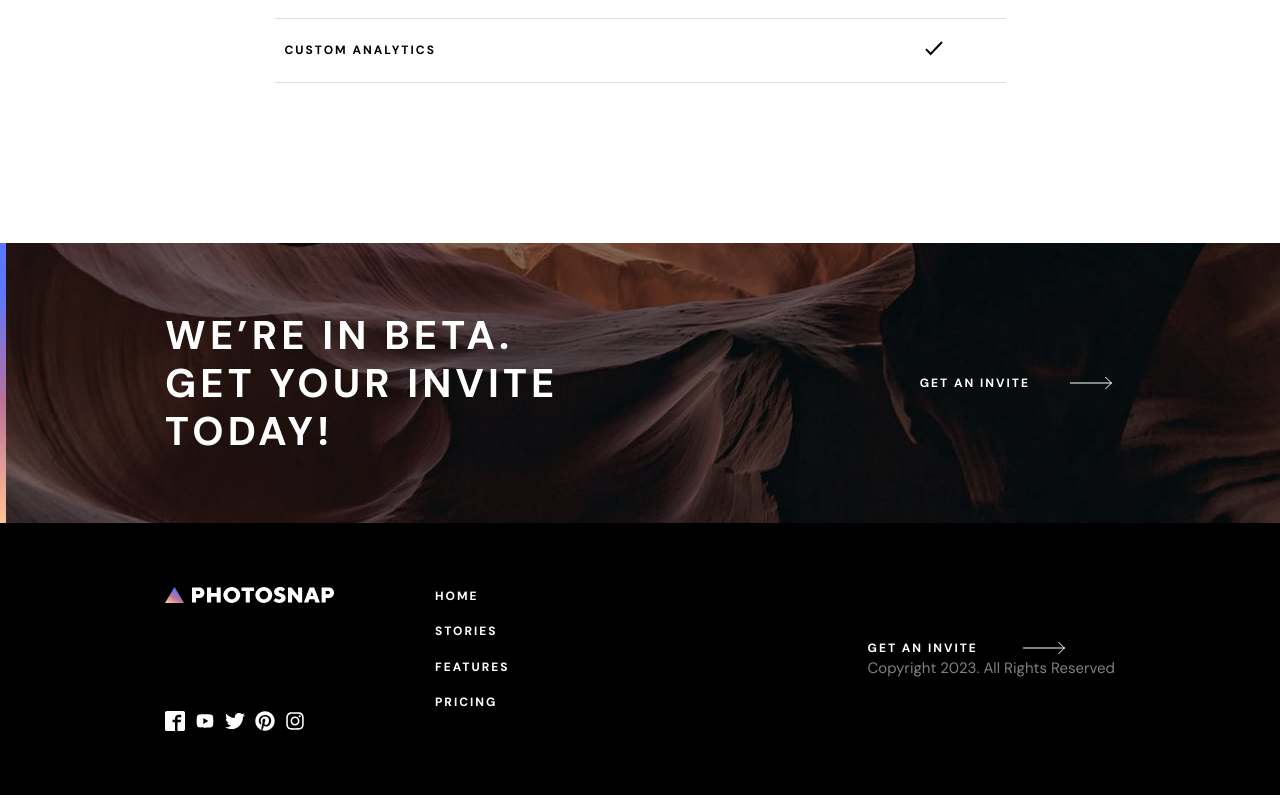
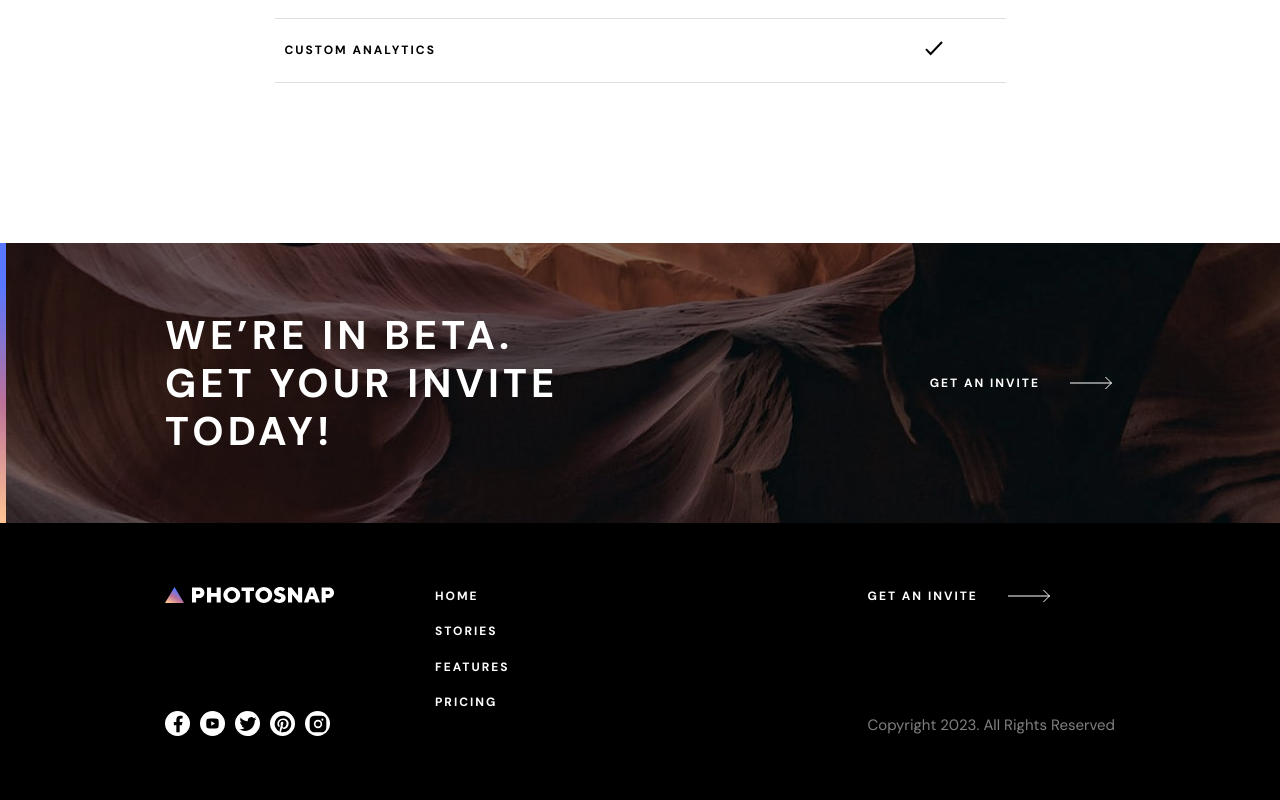
Before and after one commit to Olatoyan/photosnap-multi-page-website, a React (Vite) app: page /pricing in a window 1280 px wide. Shown: the part 1950-2750 px from the top of the page. Built offline with nearby package versions, Linux system fonts and the light colour scheme; the HTML template or start-up script is replaced by a standard one.

Commit message:
finished styling

```diff
--- a/src/App.jsx
+++ b/src/App.jsx
@@ -1,17 +1,36 @@
-import { Route, Routes } from "react-router-dom";
-import HomePage from "./pages/HomePage";
-import StoriesPage from "./pages/StoriesPage";
-import FeaturesPage from "./pages/FeaturesPage";
-import PricingPage from "./pages/PricingPage";
+import { AnimatePresence } from "framer-motion";
+import { Suspense, lazy } from "react";
+import { Route, Routes, useLocation } from "react-router-dom";
+
+const HomePage = lazy(() => import("./pages/HomePage"));
+const StoriesPage = lazy(() => import("./pages/StoriesPage"));
+const FeaturesPage = lazy(() => import("./pages/FeaturesPage"));
+const PricingPage = lazy(() => import("./pages/PricingPage"));
+// import HomePage from "./pages/HomePage";
+// import FeaturesPage from "./pages/FeaturesPage";
+// import PricingPage from "./pages/PricingPage";
+// import StoriesPage from "./pages/StoriesPage";
 
 function App() {
+  const location = useLocation();
+
   return (
-    <Routes>
-      <Route path="/" element={<HomePage />} />
-      <Route path="stories" element={<StoriesPage />} />
-      <Route path="features" element={<FeaturesPage />} />
-      <Route path="pricing" element={<PricingPage />} />
-    </Routes>
+    <AnimatePresence mode="wait">
+      <Suspense
+        fallback={
+          <div className="box">
+            <div className="loader"></div>
+          </div>
+        }
+      >
+        <Routes location={location} key={location.pathname}>
+          <Route path="/" element={<HomePage />} />
+          <Route path="stories" element={<StoriesPage />} />
+          <Route path="features" element={<FeaturesPage />} />
+          <Route path="pricing" element={<PricingPage />} />
+        </Routes>
+      </Suspense>
+    </AnimatePresence>
   );
 }
 
--- a/src/features/pricings/PricingPlans.jsx
+++ b/src/features/pricings/PricingPlans.jsx
@@ -26,7 +26,7 @@ function PricingPlans() {
           Monthly
         </span>
         <div
-          className={`relative h-[3.2rem] w-[6.4rem] cursor-pointer rounded-full bg-[#dfdfdf] before:absolute before:left-[0.3rem] before:top-[0.3rem] before:h-[2.5rem] before:w-[2.5rem] before:rounded-full before:bg-black ${
+          className={`relative h-[3.2rem] w-[6.4rem] cursor-pointer rounded-full bg-[#dfdfdf] transition-all duration-300 before:absolute before:left-[0.3rem] before:top-[0.3rem] before:h-[2.5rem] before:w-[2.5rem] before:rounded-full before:bg-black before:transition-all before:duration-300 hover:bg-black hover:before:bg-white ${
             type === "month"
               ? "before:translate-x-0"
               : "before:translate-x-[120%]"
--- a/src/features/pricings/PricingPlansItem.jsx
+++ b/src/features/pricings/PricingPlansItem.jsx
@@ -22,7 +22,7 @@ function PricingPlansItem({ plan, text, price, type, color }) {
       <button
         className={`${
           color === "black" ? "bg-white text-black" : "bg-black text-white"
-        } w-full py-[1.2rem] text-[1.2rem] font-bold uppercase tracking-[0.2rem]`}
+        } w-full py-[1.2rem] text-[1.2rem] font-bold uppercase tracking-[0.2rem] transition-all duration-300 hover:bg-[#dfdfdf] hover:text-black `}
       >
         Pick plan
       </button>
--- a/src/features/stories/StoriesHeroSection.jsx
+++ b/src/features/stories/StoriesHeroSection.jsx
@@ -41,12 +41,7 @@ function StoriesHeroSection() {
             eastern Kentucky and West Virginia, and while the ridges are not
             high, the terrain is extremely rugged.
           </p>
-          <p className="flex items-center gap-3">
-            <span className="text-[1.2rem] font-bold uppercase tracking-[0.2rem]">
-              Read the story
-            </span>
-            <Cta color="white" />
-          </p>
+          <Cta color="white" text="read the story" />
         </div>
       </div>
       <div className="absolute left-0 top-0 h-full w-full bg-black bg-opacity-30"></div>
--- a/src/index.css
+++ b/src/index.css
@@ -5,3 +5,24 @@
 html {
   font-size: 62.5%;
 }
+
+.box {
+  display: flex;
+  justify-content: center;
+  align-items: center;
+  height: 100vh;
+}
+
+.loader {
+  width: 120px;
+  height: 20px;
+  background: linear-gradient(#000 0 0) left -40px top 0/40px 100% no-repeat #eee;
+  -webkit-mask: conic-gradient(from 90deg at 5px 5px, #0000 25%, #000 0) 0 0 /
+    calc((100% - 5px) / 5) calc(100% - 5px);
+  animation: l10 1s infinite linear;
+}
+@keyframes l10 {
+  100% {
+    background-position: right -40px top 0;
+  }
+}
--- a/src/ui/Beta.jsx
+++ b/src/ui/Beta.jsx
@@ -17,12 +17,9 @@ function Beta() {
         We’re in beta. <br />
         Get your invite <br /> today!
       </h2>
-      <p className="flex items-center gap-4">
-        <span className="text-[1.2rem] font-bold uppercase tracking-[0.2rem]">
-          Get an invite
-        </span>
-        <Cta color="white" />
-      </p>
+
+      <Cta color="white" text="Get an invite" />
+
       <div className="bg-lin-grad absolute left-0 h-[28rem] w-[0.6rem]"></div>
     </section>
   );
--- a/src/ui/Footer.jsx
+++ b/src/ui/Footer.jsx
@@ -1,6 +1,11 @@
-import { ImFacebook2 } from "react-icons/im";
-import { RiYoutubeFill } from "react-icons/ri";
-import { FaInstagram, FaPinterest, FaTwitter } from "react-icons/fa";
+import {
+  RiInstagramFill,
+  RiPinterestFill,
+  RiTwitterFill,
+  RiYoutubeFill,
+  RiFacebookFill,
+} from "react-icons/ri";
+
 import { Link } from "react-router-dom";
 import Cta from "./Cta";
 
@@ -8,35 +13,43 @@ function Footer() {
   const year = new Date().getFullYear();
 
   return (
-    <footer className="flex items-center gap-40 bg-black px-[16.5rem] py-[6.4rem] text-white desktop:min-h-[29rem] desktop:items-stretch desktop:px-36 mobile:flex-col mobile:px-8 mobile:py-[5.6rem]">
+    <footer className="flex items-stretch gap-40 bg-black px-[16.5rem] py-[6.4rem] text-white desktop:min-h-[29rem] desktop:items-stretch desktop:px-36 mobile:flex-col mobile:px-8 mobile:py-[5.6rem]">
       <div className="grid grid-cols-2 gap-x-40 desktop:grid-cols-1 mobile:justify-items-center mobile:gap-y-12">
-        {/* <div className="flex flex-col justify-between"> */}
         <img
           src="./shared/desktop/footer-logo.svg"
           alt="logo"
           className="desktop:row-start-1"
         />
-        {/* </div> */}
         <div className="row-start-2 flex items-center gap-4 desktop:row-start-3 mobile:col-start-1 mobile:row-start-2">
-          <ImFacebook2 size="2rem" />
-          <RiYoutubeFill size="2rem" />
-          <FaTwitter size="2rem" />
-          <FaPinterest size="2rem" />
-          <FaInstagram size="2rem" />
+          <div className="hover:bg-fb flex h-[2.5rem] w-[2.5rem] cursor-pointer items-center justify-center rounded-full bg-white">
+            <RiFacebookFill size="2rem" color="black" />
+          </div>
+          <div className="hover:bg-yt flex h-[2.5rem] w-[2.5rem] cursor-pointer items-center justify-center rounded-full bg-white">
+            <RiYoutubeFill size="1.5rem" color="black" />
+          </div>
+          <div className="hover:bg-x flex h-[2.5rem] w-[2.5rem] cursor-pointer items-center justify-center rounded-full bg-white">
+            <RiTwitterFill size="2rem" color="black" />
+          </div>
+          <div className="hover:bg-pin flex h-[2.5rem] w-[2.5rem] cursor-pointer items-center justify-center rounded-full bg-white">
+            <RiPinterestFill size="2rem" color="black" />
+          </div>
+          <div className="hover:bg-ig flex h-[2.5rem] w-[2.5rem] cursor-pointer items-center justify-center rounded-full bg-white">
+            <RiInstagramFill size="2rem" color="black" />
+          </div>
         </div>
 
         <div className="col-start-2 row-start-1 row-end-2 desktop:col-start-1 desktop:row-start-2 mobile:col-start-1 mobile:row-start-3 mobile:row-end-4">
           <ul className="flex flex-col items-start gap-7 desktop:flex-row mobile:flex-col mobile:items-center">
-            <li className="text-[1.2rem] font-bold uppercase tracking-[0.2rem] text-white">
+            <li className="text-[1.2rem] font-bold uppercase tracking-[0.2rem] text-white transition-all duration-300 hover:opacity-30">
               <Link to="/">Home</Link>
             </li>
-            <li className="text-[1.2rem] font-bold uppercase tracking-[0.2rem] text-white">
+            <li className="text-[1.2rem] font-bold uppercase tracking-[0.2rem] text-white transition-all duration-300 hover:opacity-30">
               <Link to="/stories">Stories</Link>
             </li>
-            <li className="text-[1.2rem] font-bold uppercase tracking-[0.2rem] text-white">
+            <li className="text-[1.2rem] font-bold uppercase tracking-[0.2rem] text-white transition-all duration-300 hover:opacity-30">
               <Link to="/features">Features</Link>
             </li>
-            <li className="text-[1.2rem] font-bold uppercase tracking-[0.2rem] text-white">
+            <li className="text-[1.2rem] font-bold uppercase tracking-[0.2rem] text-white transition-all duration-300 hover:opacity-30">
               <Link to="/pricing">Pricing</Link>
             </li>
           </ul>
@@ -44,12 +57,8 @@ function Footer() {
       </div>
 
       <div className="ml-auto flex flex-col justify-between mobile:ml-0 mobile:items-center mobile:gap-[3.5rem]">
-        <p className="flex items-center gap-6">
-          <span className="text-[1.2rem] font-bold uppercase tracking-[0.2rem]">
-            Get an invite
-          </span>
-          <Cta color="white" />
-        </p>
+        <Cta color="white" text="Get an invite" />
+
         <p className="text-[1.5rem] opacity-50">
           Copyright {year}. All Rights Reserved
         </p>
@@ -59,21 +68,3 @@ function Footer() {
 }
 
 export default Footer;
-
-/*
-  <svg className="h-[2rem] w-[2rem] fill-white">
-            <use xlinkHref="./shared/desktop/facebook.svg#facebook"></use>
-          </svg>
-          <svg className="h-[2rem] w-[2rem] stroke-white">
-            <use xlinkHref="./shared/desktop/youtube.svg#youtube"></use>
-          </svg>
-          <svg className="h-[2rem] w-[2rem] stroke-white">
-            <use xlinkHref="./shared/desktop/twitter.svg#twitter"></use>
-          </svg>
-          <svg className="h-[2rem] w-[2rem] stroke-white">
-            <use xlinkHref="./shared/desktop/pinterest.svg#pinterest"></use>
-          </svg>
-          <svg className="h-[2rem] w-[2rem] stroke-white">
-            <use xlinkHref="./shared/desktop/instagram.svg#instagram"></use>
-          </svg>
-          */
--- a/tailwind.config.js
+++ b/tailwind.config.js
@@ -15,10 +15,11 @@ export default {
       backgroundImage: {
         "lin-grad":
           "linear-gradient(27deg, #FFC593 0%, #BC7198 43.29%, #5A77FF 83.33%)",
-      },
-      colors: {
-        "lin-grad2":
-          "linear-gradient(27deg, #FFC593 0%, #BC7198 43.29%, #5A77FF 83.33%)",
+        fb: "linear-gradient(27deg, #63AFDB 0%, #6028F1 100%)",
+        yt: "linear-gradient(0deg, #D3205A 0%, #FF5A5A 100%)",
+        x: "linear-gradient(27deg, #65FFEB 0%, #27718A 100%)",
+        pin: "linear-gradient(27deg, #F6C683 0%, #DE3838 100%)",
+        ig: "linear-gradient(27deg, #FFC593 0%, #BC7198 51.945%, #5A77FF 100%)",
       },
     },
   },
```
Also changed, not shown: src/ui/StoriesItems.jsx (+6 -3 lines).
